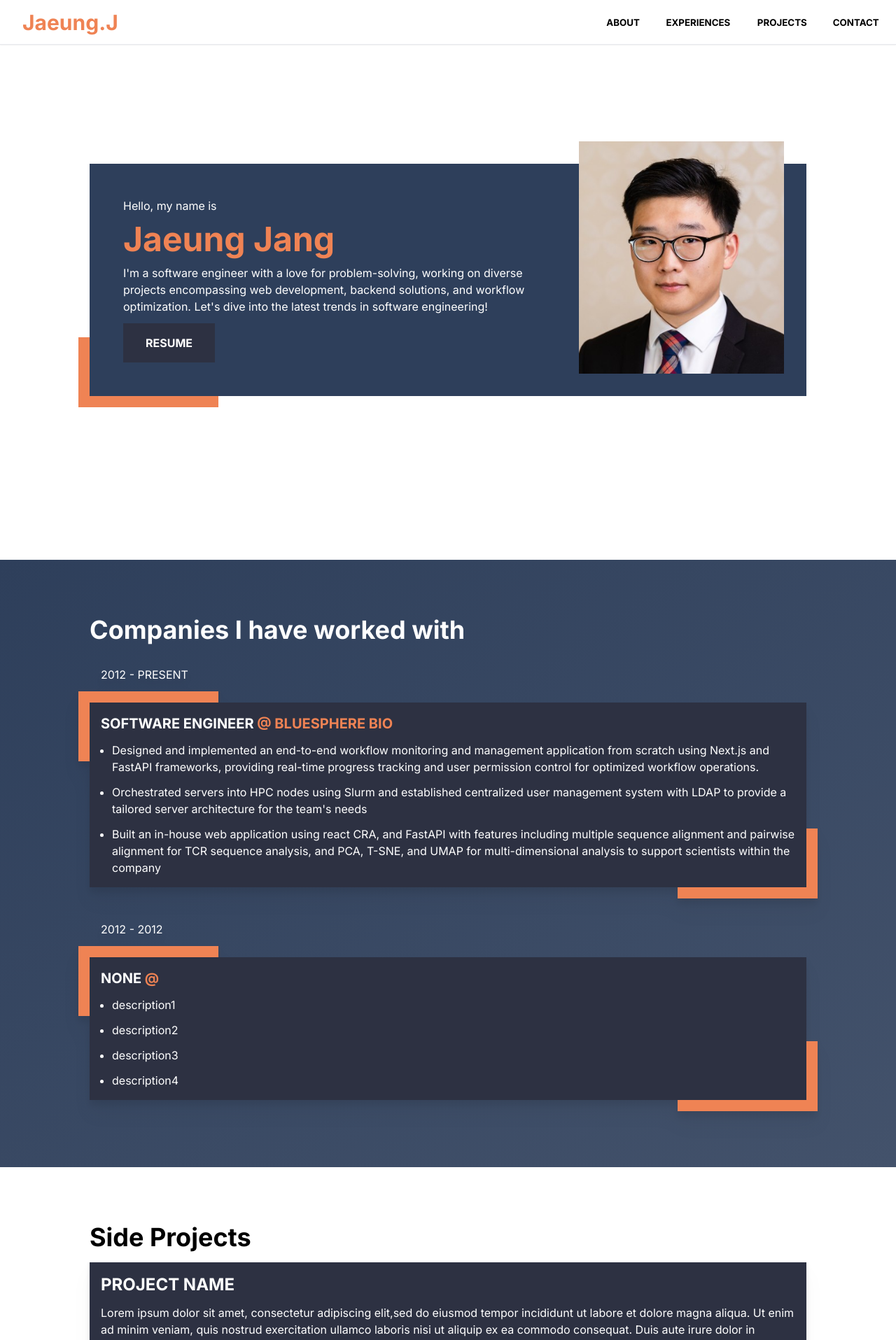
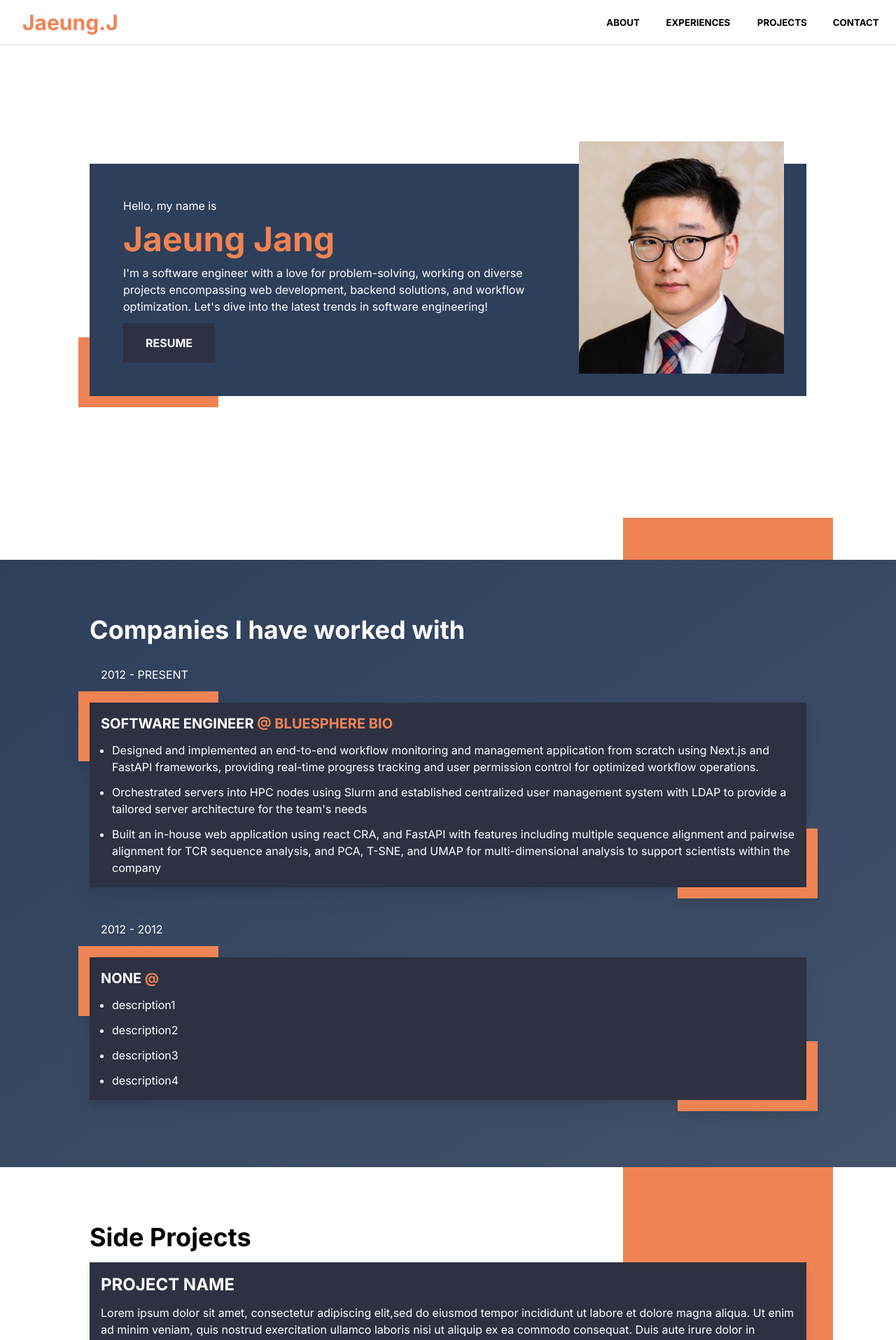
Before and after one commit to JaeungJayJang/personal_website, a Next.js app: page / in a window 1280 px wide. Shown: the top 1915 px of the page at 70% size. Built offline with nearby package versions, Linux system fonts and the light colour scheme.

Commit message:
adding orange decorative vertical bar

```diff
--- a/app/components/layout/body.tsx
+++ b/app/components/layout/body.tsx
@@ -5,8 +5,11 @@ interface props {
 
 const Body = ({children}: props) => {
     return (
-        <div className="relative">
-            {children}
+        <div className="flex flex-col relative overflow-hidden">
+            <div className="relative">
+                {children}
+            </div>
+            <div className="absolute w-[300px] h-full bg-secondary z-[-1] top-[calc(100vh-60px)] left-[calc(50%-150px+400px)]"></div>
         </div>
     )
 }
```
